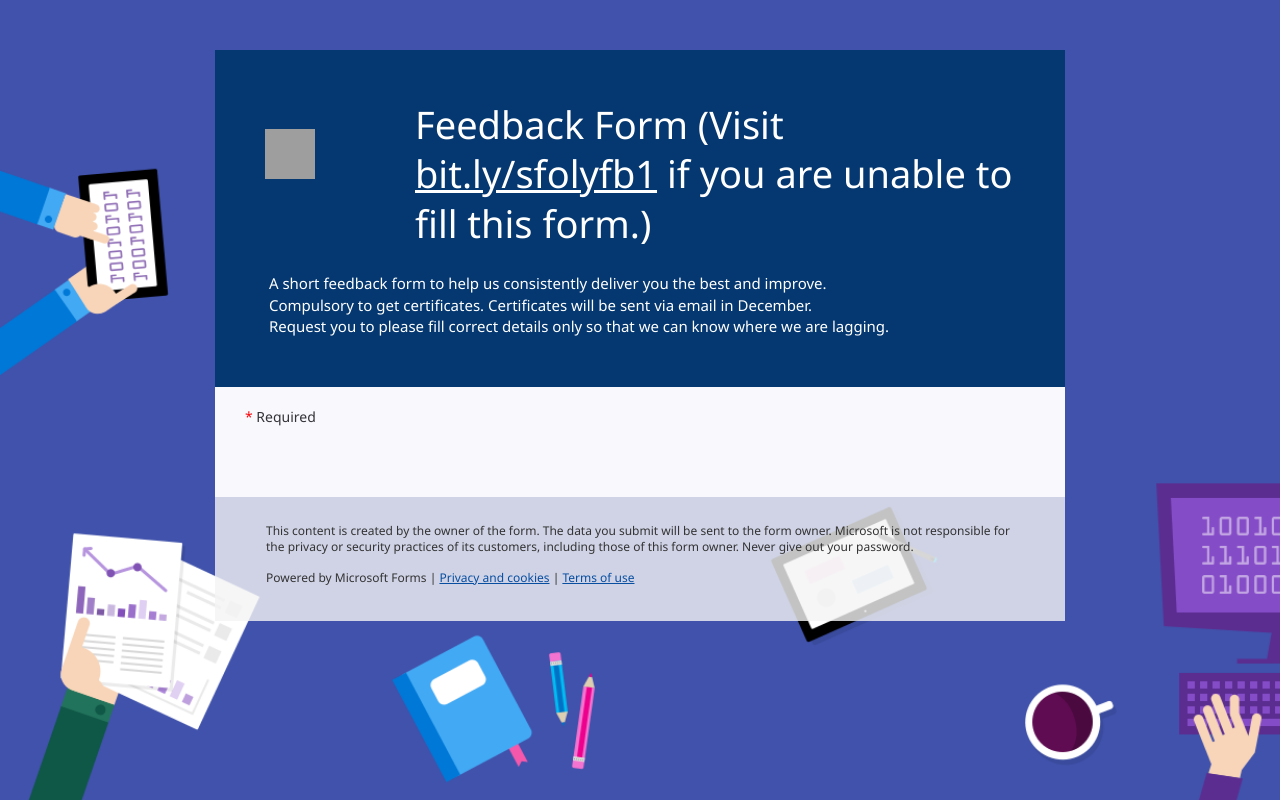
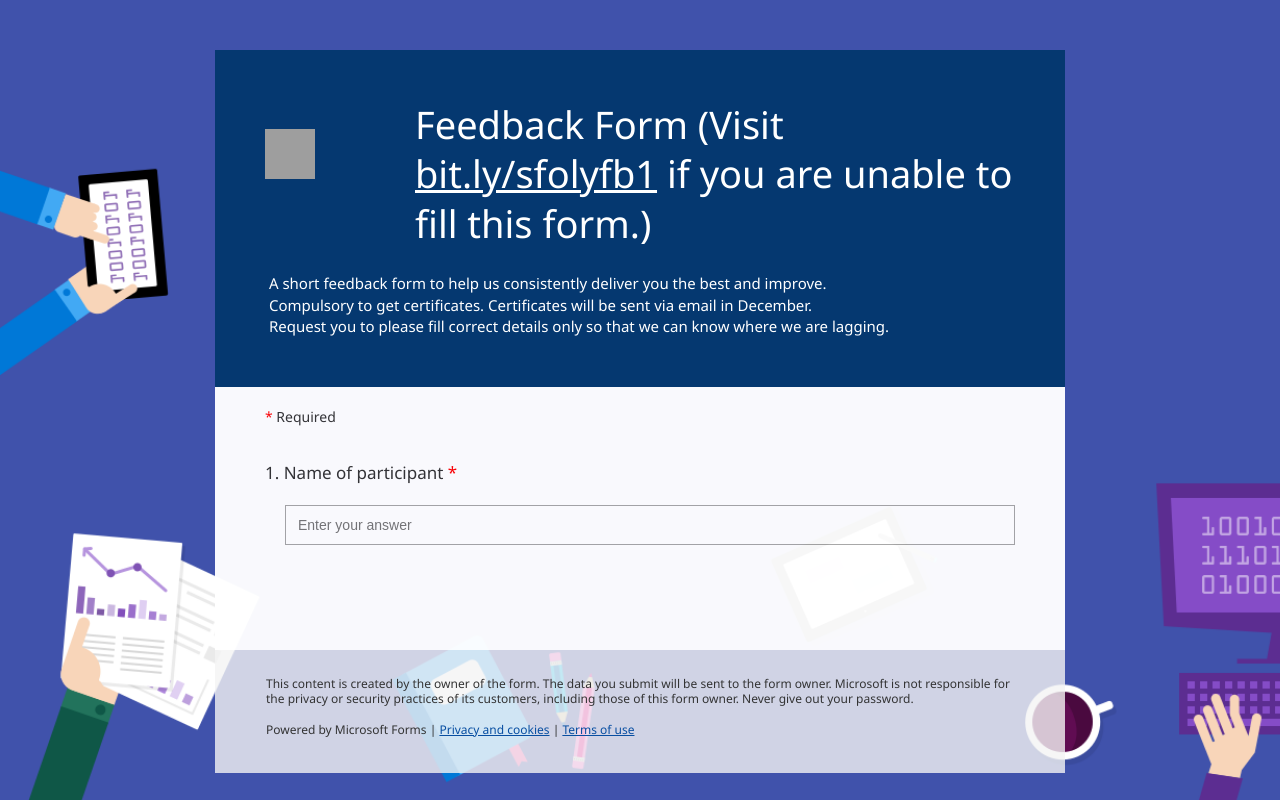
Before and after one commit to rick-25/angular_assignment, an Angular app: page / in a window 1280 px wide. Built offline with nearby package versions, Linux system fonts and the light colour scheme; grey boxes are pictures that could not be loaded.

Commit message:
added styles

```diff
--- a/src/app/form-main/form-main.component.css
+++ b/src/app/form-main/form-main.component.css
@@ -5,7 +5,54 @@
 
 }
 
+.container .required-message {
+    margin-left: 20px;
+}
 
+.question {
+    padding: 35px 20px;
+    position: relative;
+}
+
+
+.question-lable .text-block {
+    word-wrap: break-word;
+    color: #333;
+    font-family: 'Segoe UI', 'Segoe WP', Tahoma, Arial, sans-serif;
+    font-size: 17px;
+    line-height: 1.3;
+    white-space: pre-wrap;
+}
+
+
+.answer {
+    margin-left: 20px;
+    margin-top: 20px;
+}
+
+.answer > input[type="text"] {
+    background-color: #fff;
+    background-image: none;
+    border: 1px solid #a6a6a6;
+    border-radius: 0;
+    -webkit-box-shadow: none;
+    box-shadow: none;
+    color: #333;
+    display: block;
+    font-size: 14px;
+    height: 40px;
+    line-height: 1.42857143;
+    padding: 6px 12px;
+    -webkit-transition: grey .15s ease-in-out;
+    -o-transition: grey .15s ease-in-out;
+    -moz-transition: grey .15s ease-in-out;
+    transition: grey .15s ease-in-out;
+    width: 100%;
+}
+
+.answer > input[type="text"]:focus {
+    outline: 1px solid #333;
+}
 
 @media screen and (max-width: 640px) {
     #form-main {
--- a/src/app/form-main/form-main.component.html
+++ b/src/app/form-main/form-main.component.html
@@ -1,5 +1,17 @@
 <div id="form-main">
     <div class="container">
-        <div class="text-block"><span style="color: red;">*</span> Required</div>
+        <div class="required-message text-block">
+            <span style="color: red;">*</span> Required
+        </div>
+        <div class="form-body">
+            <div class="question">
+                <div class="question-lable">
+                    <div class="text-block">1. Name of participant <span style="color: red;">*</span></div>
+                </div>
+                <div class="answer">
+                    <input type="text" name="" id="" placeholder="Enter your answer">
+                </div>
+            </div>
+        </div>
     </div>
 </div>
--- a/src/app/form-main/form-main.component.ts
+++ b/src/app/form-main/form-main.component.ts
@@ -1,4 +1,13 @@
 import { Component, OnInit } from '@angular/core';
+
+
+interface Question {
+  id: number;
+  text: string;
+  required: boolean;
+  valueType: string;
+  selectedValue?: string | boolean;
+}
 
 @Component({
   selector: 'app-form-main',
@@ -7,6 +16,15 @@
 })
 export class FormMainComponent implements OnInit {
 
+  questions?: Question[] = [
+    {
+      id: 1,
+      text: 'Are you gay',
+      required: true,
+      valueType: 'text'
+    }
+  ];
+
   constructor() { }
 
   ngOnInit(): void {
```
